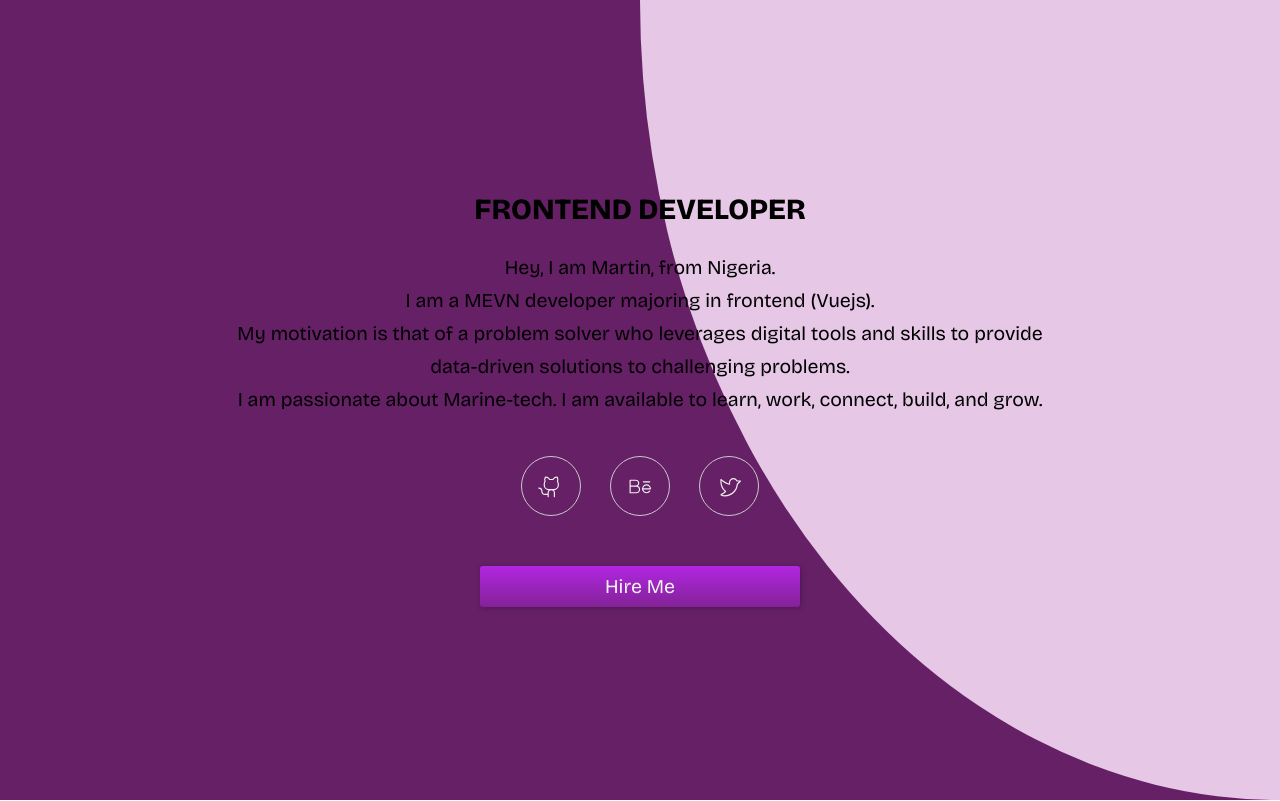
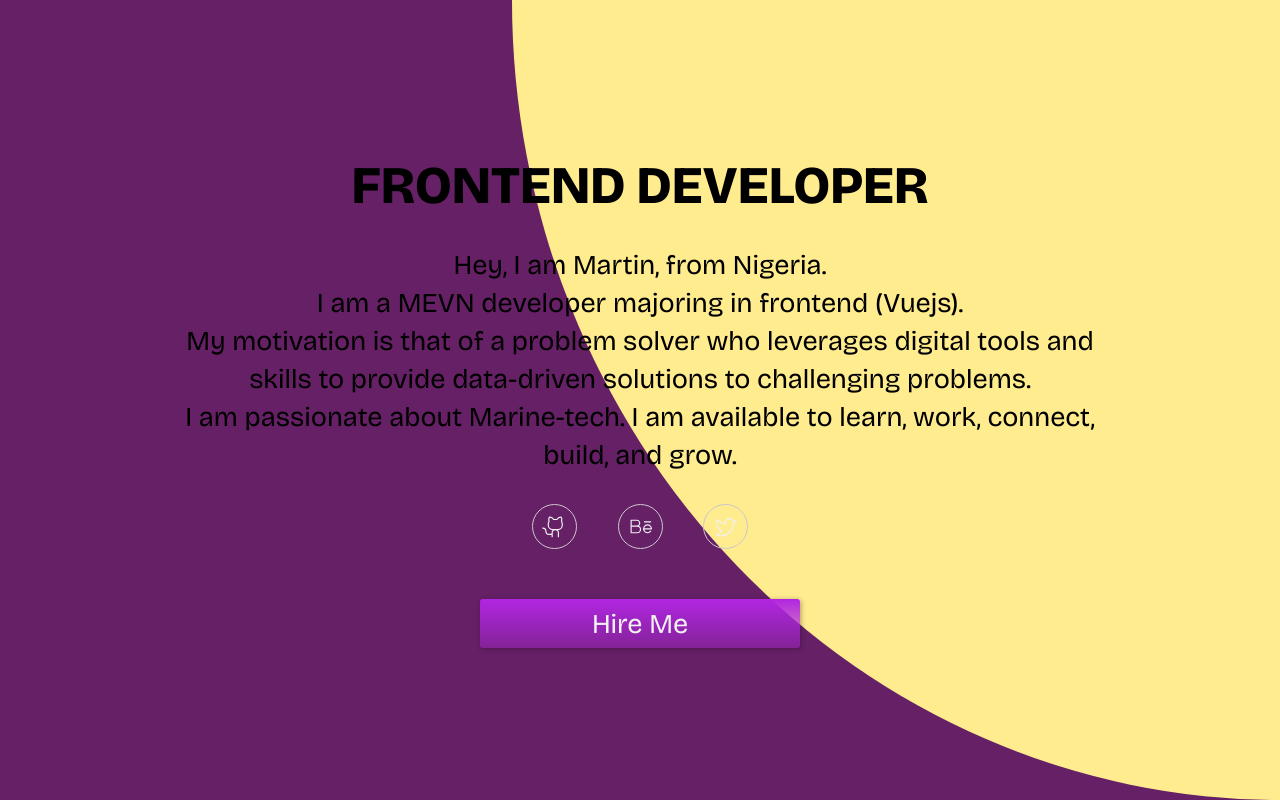
Before and after one commit to isonguyom/isonguyomartin, a Vue app: page / in a window 1280 px wide. Shown: the top 801 px of the page. Built offline with nearby package versions, Linux system fonts and the light colour scheme; a web font is replaced by a local one.

Commit message:
Clean Hero component

```diff
--- a/index.html
+++ b/index.html
@@ -3,6 +3,7 @@
   <head>
     <meta charset="UTF-8">
     <link rel="icon" href="/my-logo.png">
+    <meta http-equiv="X-UA-Compatible" content="IE=edge">
     <meta name="viewport" content="width=device-width, initial-scale=1.0">
     <title>Martin isonguyo</title>
   </head>
--- a/src/assets/main.css
+++ b/src/assets/main.css
@@ -25,6 +25,7 @@
   margin: 0;
   padding: 0;
   position: relative;
+  font-weight: normal;
 }
 
 *:focus {
@@ -41,17 +42,13 @@ body {
   min-height: 100vh;
   font-family: var(--text-font);
   font-weight: 400;
-  font-size: 15px;
-  /* color: var(--text-light); */
-  line-height: 1.4em;
-  /* text-rendering: optimizeLegibility;
+  font-size: 17px;
+  line-height: 1.8em;
+  text-rendering: optimizeLegibility;
   -webkit-font-smoothing: antialiased;
-  -moz-osx-font-smoothing: grayscale; */
+  -moz-osx-font-smoothing: grayscale;
   scroll-behavior: smooth;
-  /* overflow-x: hidden; */
   font-family: 'Bricolage Grotesque', sans-serif;
-  /* background: var(--body-bg-gradient); */
-  /* transition: color 0.3s, background-color 0.5s; */
 }
 
 h1,
@@ -81,7 +78,7 @@ img {
 
 .section-wrapper {
   min-height: 100vh;
-  padding: 6em 5%;
+  padding: 6em 5.5%;
 }
 
 .title1 {
--- a/src/components/Hero.vue
+++ b/src/components/Hero.vue
@@ -12,13 +12,7 @@
                 I am passionate about Marine-tech. I am available to learn, work, connect, build, and grow.
             </p>
             <div class="socials">
-        <a
-          v-for="link in socialLinks"
-          :key="link.name"
-          class="social-link"
-          :href="link.link"
-          :title="link.name"
-        >
+                <a v-for="link in socialLinks" :key="link.name" class="social-link" :href="link.link" :title="link.name">
                     <Icon :icon="link.icon" width="25" />
                 </a>
                 <!-- <a class="social-link" href="files/martin-isonguyo-cv.pdf" title="Download CV" download>
@@ -101,7 +95,8 @@ export default {
 
 <style scoped lang="scss">
 .Hero {
-  background-color: rgb(102, 32, 102);
+    padding: 3em 5.5%;
+    background-color: var(--primary-color);
     min-height: 100vh;
     display: flex;
     display: -webkit-flex;
@@ -109,17 +104,17 @@ export default {
     align-items: center;
 
     .hero-text {
-    font-size: 1.2em;
+        font-size: 1.3rem;
         text-align: center;
-    line-height: 33px;
 
         .hero-caption {
             margin-bottom: 25px;
             text-transform: uppercase;
+            line-height: 1.3em;
         }
 
         .socials {
-      margin: 40px auto 50px;
+            margin: 30px auto 50px;
             display: flex;
             display: -webkit-flex;
             justify-content: center;
@@ -128,8 +123,8 @@ export default {
                 color: var(--title-light);
                 border: 1px solid var(--text-light);
                 border-radius: 50%;
-        width: 50px;
-        height: 50px;
+                width: 45px;
+                height: 45px;
                 display: flex;
                 display: -webkit-flex;
                 align-items: center;
@@ -157,9 +152,9 @@ export default {
     }
 
     .curve {
-    width: 50%;
+        width: 60%;
         min-height: 100vh;
-    background-color: rgb(230, 199, 230);
+        background-color: var(--secondary-color);
         position: absolute;
         top: 0;
         right: 0;
@@ -170,30 +165,19 @@ export default {
 @media screen and (min-width: 768px) {
     .Hero {
         .hero-text {
-      width: 70%;
-      font-size: 1.3em;
-
-      .socials {
-        .social-link {
-          width: 60px;
-          height: 60px;
-        }
-      }
+            width: 80%;
         }
     }
 }
 
-@media screen and (min-width: 1300px) {
+@media screen and (min-width: 992px) {
     .Hero {
         .hero-text {
-      width: 50%;
-      line-height: 50px;
-      font-size: 2em;
-      font-weight: 500;
+            font-size: 1.7rem;
+            line-height: 1.4em;
 
             .hero-caption {
-        font-size: 4rem;
-        margin-bottom: 30px;
+                font-size: 3.3rem;
             }
         }
     }
```
Lines whose indentation alone changed are shown as unchanged.
